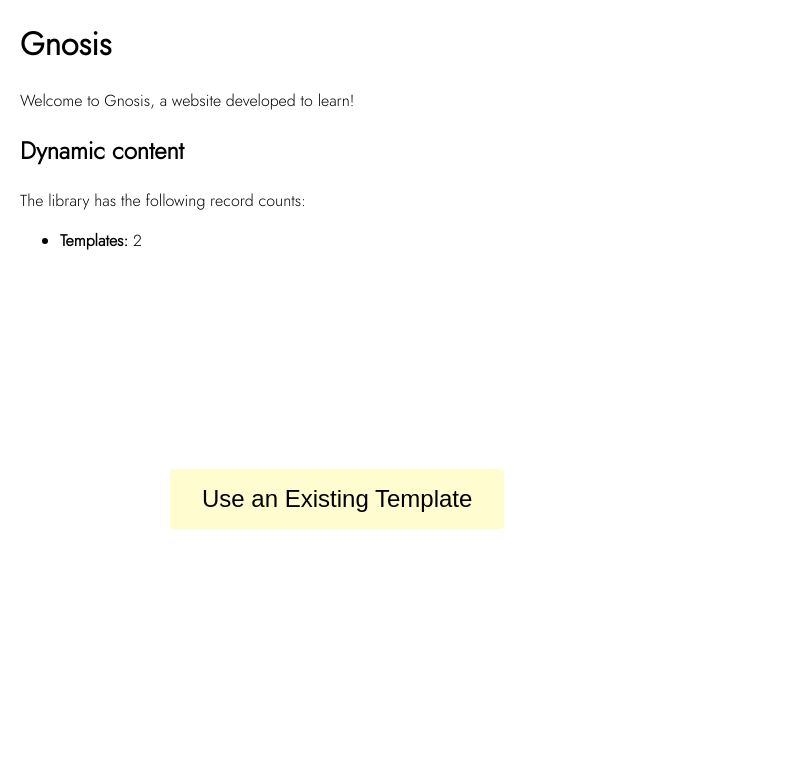
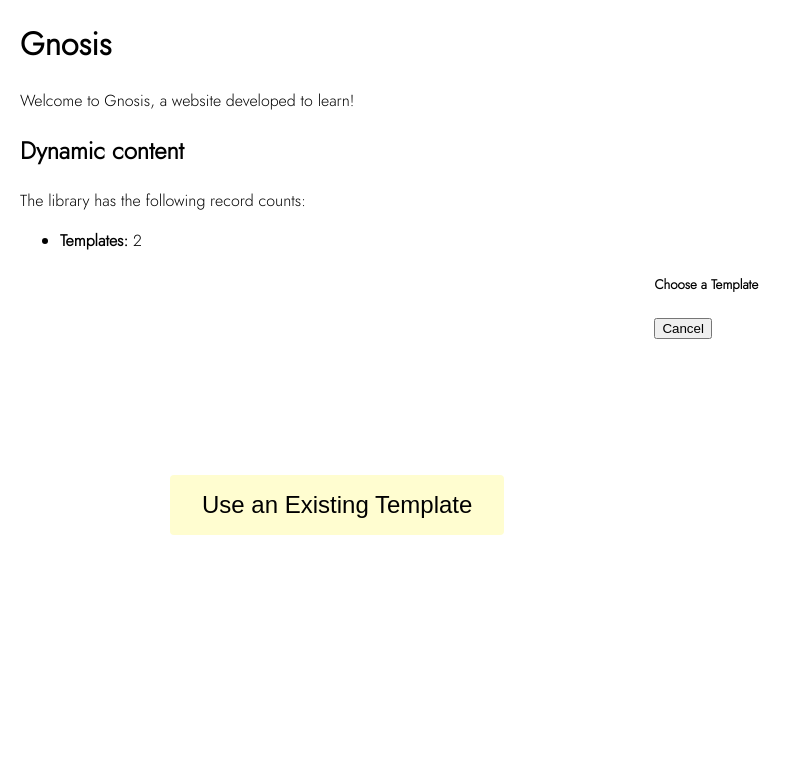
Before and after one commit to mbottini/gnosis, a Django app: page /main/ in a window 1280 px wide. Shown: the top 775 px of the page, without its empty margins (0-802 px from the left). Run offline with Django 4.2, Linux system fonts and the light colour scheme; data comes from the database, SQL or seed files in the repository.

Commit message:
Started working with modals but doesn't do exactly what I need yet

```diff
--- a/gnosisweb/main/static/main/index.js
+++ b/gnosisweb/main/static/main/index.js
@@ -1,11 +1,18 @@
 // To compile from the outer gnosisweb, do tsc.cmd ./main/static/main/index.ts
-var makeNewTemplate = document.getElementById("new-template-button");
-var existingTemplate = document.getElementById("existing-template-button");
+/*
+const makeNewTemplate = document.getElementById("new-template-button");
+const existingTemplate = document.getElementById("existing-template-button");
+
 if (makeNewTemplate && existingTemplate) {
-    makeNewTemplate.addEventListener("click", function () {
+    makeNewTemplate.addEventListener("click", () => {
         window.location.href = "/new";
     });
-    existingTemplate.addEventListener("click", function () {
+    existingTemplate.addEventListener("click", () => {
         window.location.href = "/existing";
     });
 }
+*/
+//All valid JS is also valid TS
+$('#existingTemplateModal').on('shown.bs.modal', function () {
+    $('#myInput').trigger('focus');
+});
--- a/gnosisweb/main/templates/index.html
+++ b/gnosisweb/main/templates/index.html
@@ -14,12 +14,30 @@
 <form>
   <!-- does this need to be its own app? -->
 
-  <button id="existing-template-button">Use an Existing Template</button>
+  <button type="button" class="btn btn-primary" data-toggle="modal" data-target="#existingTemplateModal" id="existing-template-button">Use an Existing Template</button>
 
   <button id="new-template-button">Create a New Template</button>
+
+  <div class="modal fade" id="existingTemplateModal" tabindex = "-1" role="dialog" aria-labelledby="existingTemplateModalLabel" aria-hidden="true">
+    <div class="modal-dialog" role="document">
+      <div class="modal-content">
+        <div class="modal-header">
+          <h5 class="modal-title" id="existingTemplateModalLabel">Choose a Template</h5>
+        </div>
+
+        <div class="modal-body">
+        </div>
+
+        <div class="modal-footer">
+          <button type="button" class="btn btn-secondary" data-dismiss="modal">Cancel</button>
+        </div>
+      </div>
+    </div>
+  </div>
+
 </form>
 
 {% load static %}
-<script src="{% static 'main/index.js' %}"></script>
+<script src="{% static 'main/cardcreation.js' %}"></script>
 
 {% endblock %}
```
Also changed, not shown: gnosisweb/main/static/main/index.ts (+8 -0 lines).
